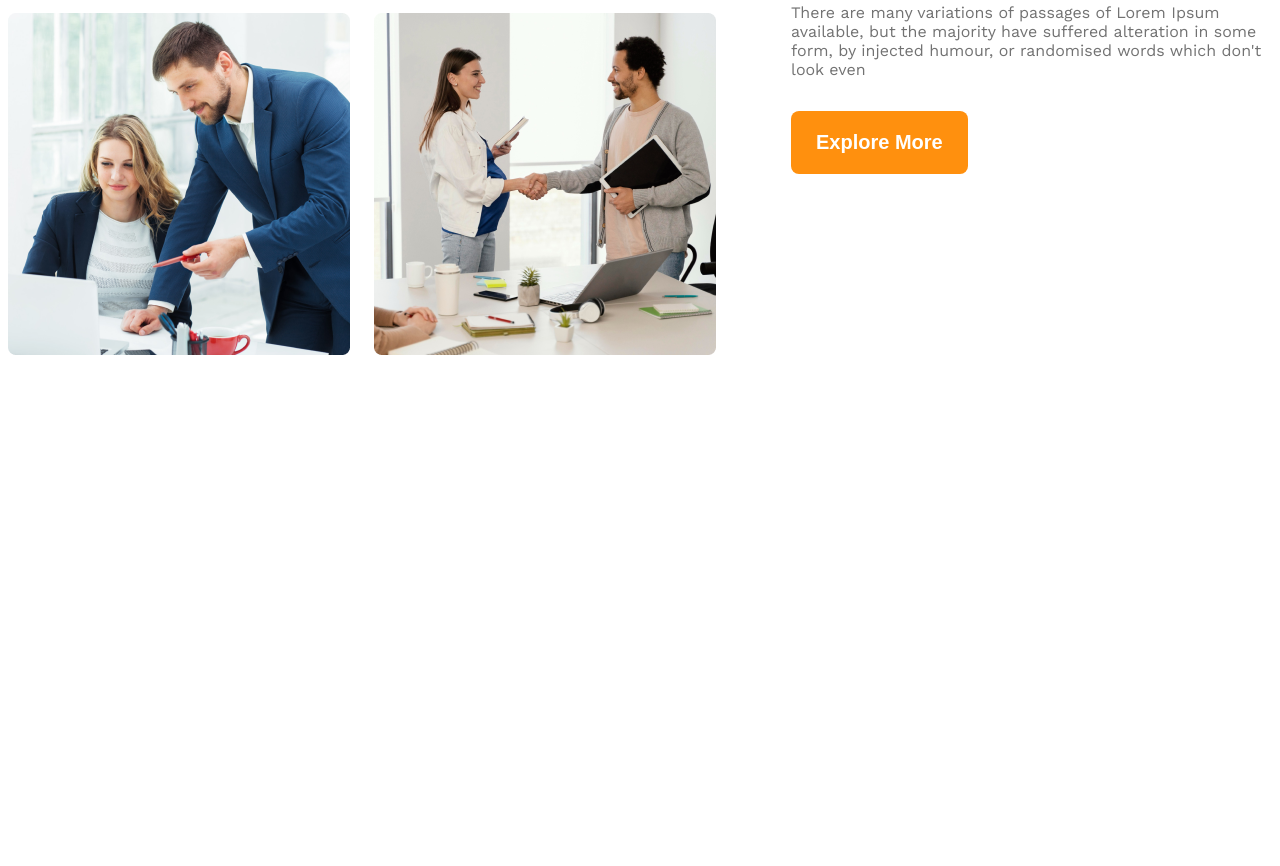
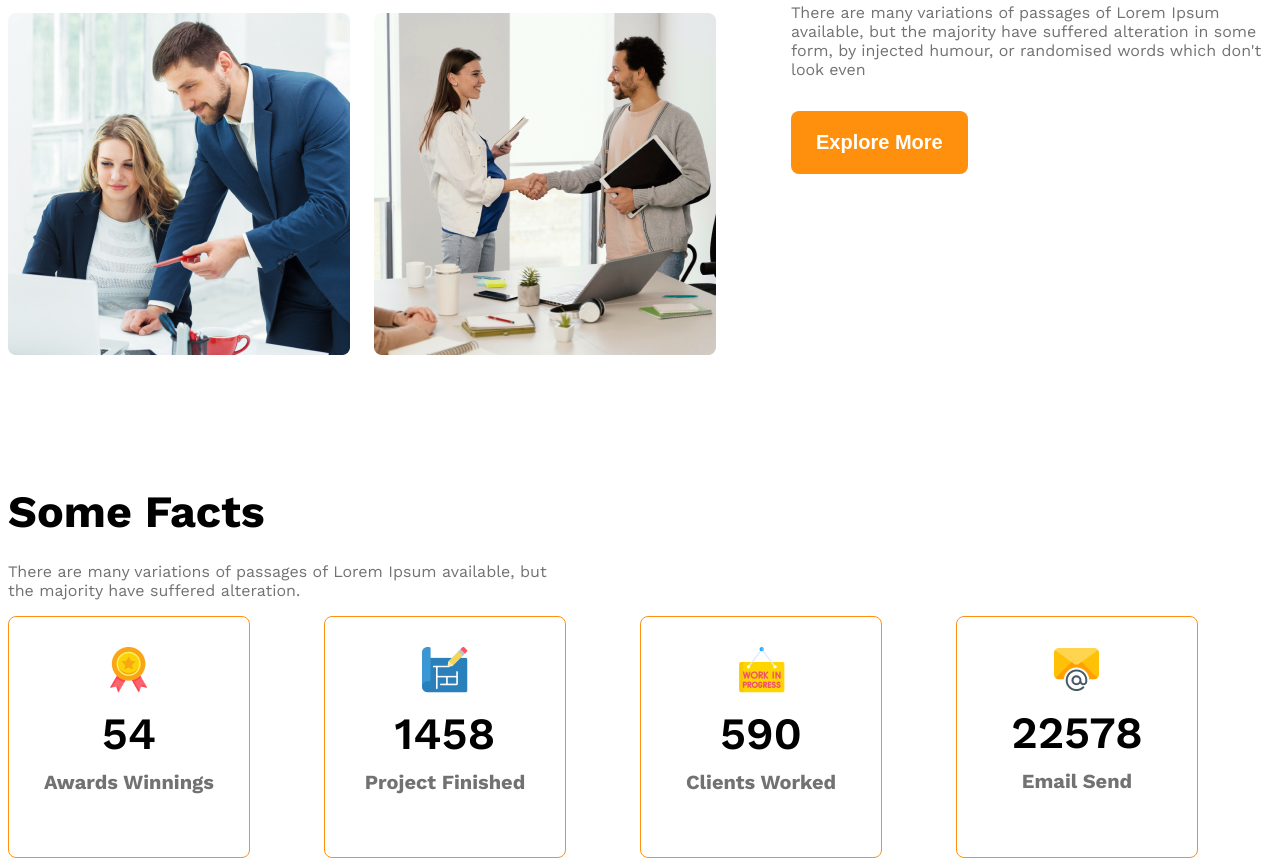
Before and after one commit to rakibnafiz6/g3-architect-website, a plain HTML site: page index.html in a window 1280 px wide. Shown: the part 1667-2533 px from the top of the page. Before the commit the page ends 2030 px from the top, so only its background shows below. Drawn offline with nearby package versions, Linux system fonts and the light colour scheme.

Commit message:
added the facts

```diff
--- a/index.html
+++ b/index.html
@@ -40,7 +40,7 @@
 
             </div>
             <div class="our-features">
-                <h3 class="future-title"><span id="quick-list" class="light-gray">Quick list</span> <span id="0f-our">of Our</span> <span id="features"  class="text-primary">Features</span></h3>
+                <h3 class="section-title"><span id="quick-list" class="light-gray">Quick list</span> <span id="0f-our">of Our</span> <span id="features"  class="text-primary">Features</span></h3>
                 <p class="future-description light-gray">There are many variations of passages of Lorem Ipsum available, but the majority have suffered alteration in some form, by injected humour, or randomised words which don't look even</p>
                 <button class="btn-primary">Explore More</button>
 
@@ -48,6 +48,46 @@
 
 
         </section>
+        <!-- future will enjoy -->
+        <section>
+
+        </section>
+        <!-- some facts -->
+         <section class="some-facts">
+            <h3 class="section-title">Some Facts</h3>
+            <p class="light-gray fact-discription">There are many variations of passages of Lorem Ipsum available, but the majority have suffered alteration.</p>
+            <div class="facts-container">
+                <div class="fact-card display-flex">
+                   <div>
+                    <img src="images/icons/ribon.png" alt="" class="fact-icon">
+                    <h4 class="fact-number">54</h4>
+                    <h5 class="fact-name light-gray">Awards Winnings</h5>
+                </div>
+                </div>
+                <div class="fact-card display-flex">
+                   <div>
+                    <img src="images/icons/projects.png" alt="" class="fact-icon">
+                    <h4 class="fact-number">1458</h4>
+                    <h5 class="fact-name light-gray">Project Finished</h5>
+                </div>
+                </div>
+                <div class="fact-card display-flex">
+                    <div>
+                        <img src="images/icons/customers.png" alt="" class="fact-icon">
+                        <h4 class="fact-number">590</h4>
+                        <h5 class="fact-name light-gray">Clients Worked</h5>
+                    </div>
+                </div>
+                <div class="fact-card display-flex">
+                   <div>
+                    <img src="images/icons/email.png" alt="" class="fact-icon">
+                    <h4 class="fact-number">22578</h4>
+                    <h5 class="fact-name light-gray">Email Send</h5>
+                </div>
+                </div>
+            </div>
+
+         </section>
 
     </main>
 
--- a/styles/architects.css
+++ b/styles/architects.css
@@ -12,6 +12,12 @@
 /* sheared styles */
 .display-flex{
     display: flex;
+}
+.section-title{
+    font-size: 2.8rem;
+    font-weight: 700;
+    margin-bottom: 24px;
+
 }
 .text-primary{
     color: #FF900E;
@@ -97,12 +103,7 @@ align-items: center;
     grid-template-columns: repeat(2, 1fr);
     gap: 24px;
 }
-.future-title{
-    font-size: 2.8rem;
-    font-weight: 700;
-    margin-bottom: 24px;
 
-}
 .future-description{
     margin-bottom: 32px;
     font-size: 1rem;
@@ -117,6 +118,36 @@ align-items: center;
 #quick-list{
     font-weight: 500px;
 }
+/* some facts related styles */
+.facts-container{
+    display: grid;
+    grid-template-columns: repeat(4, 1fr);
+}
+.fact-card{
+    border: 1px solid #FF900E;
+    border-radius: 8px;
+    width: 240px;
+    height: 240px;
+    align-items: center;
+    justify-content: center;
+    text-align: center;
+}
+.fact-number{
+    font-size: 2.8rem;
+    font-weight: 600;
+    margin-top: 10px;
+    margin-bottom: 5px;
+}
+.fact-name{
+    font-weight: 600px;
+    font-size:1.25rem ;
+    margin-top: 10px;
+}
+.fact-discription{
+  max-width: 540px;
+}
+
+
 /* responsive media quary */
 
  @media screen and (max-width: 576px) {
```
